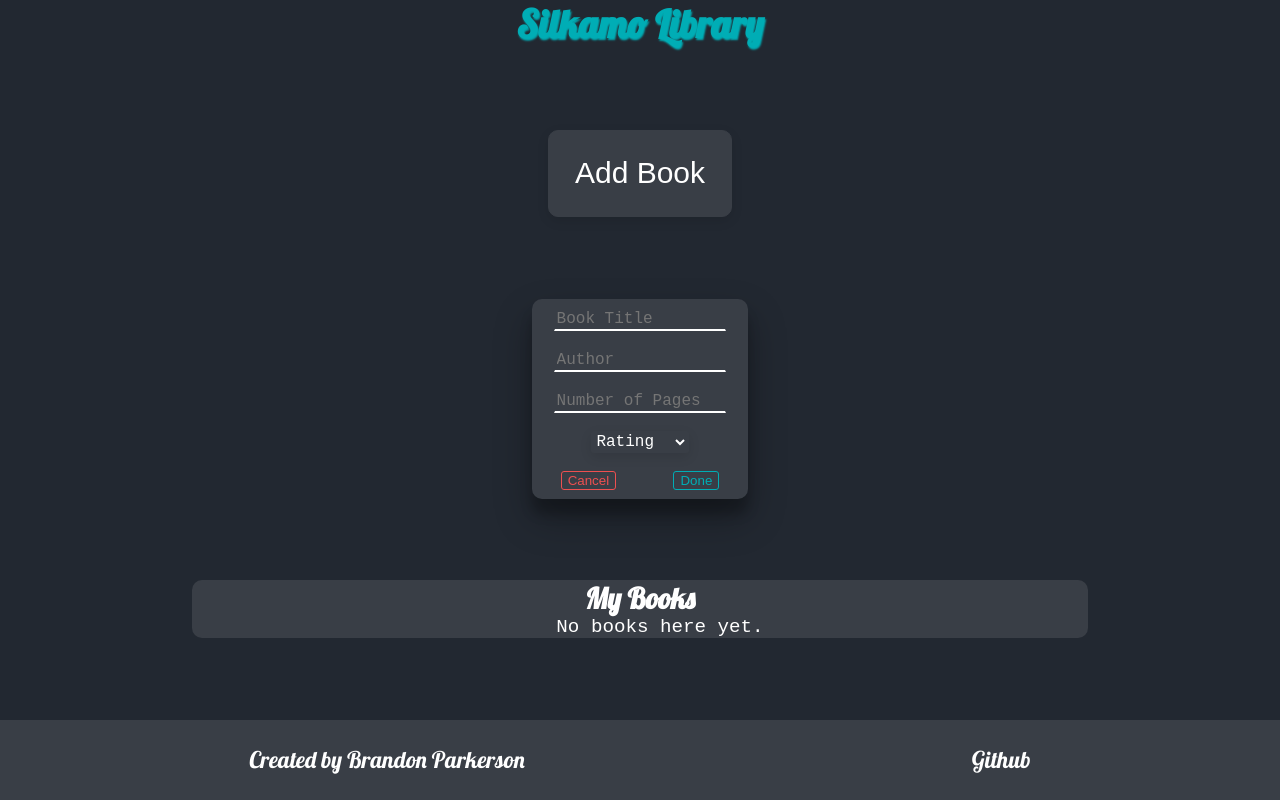
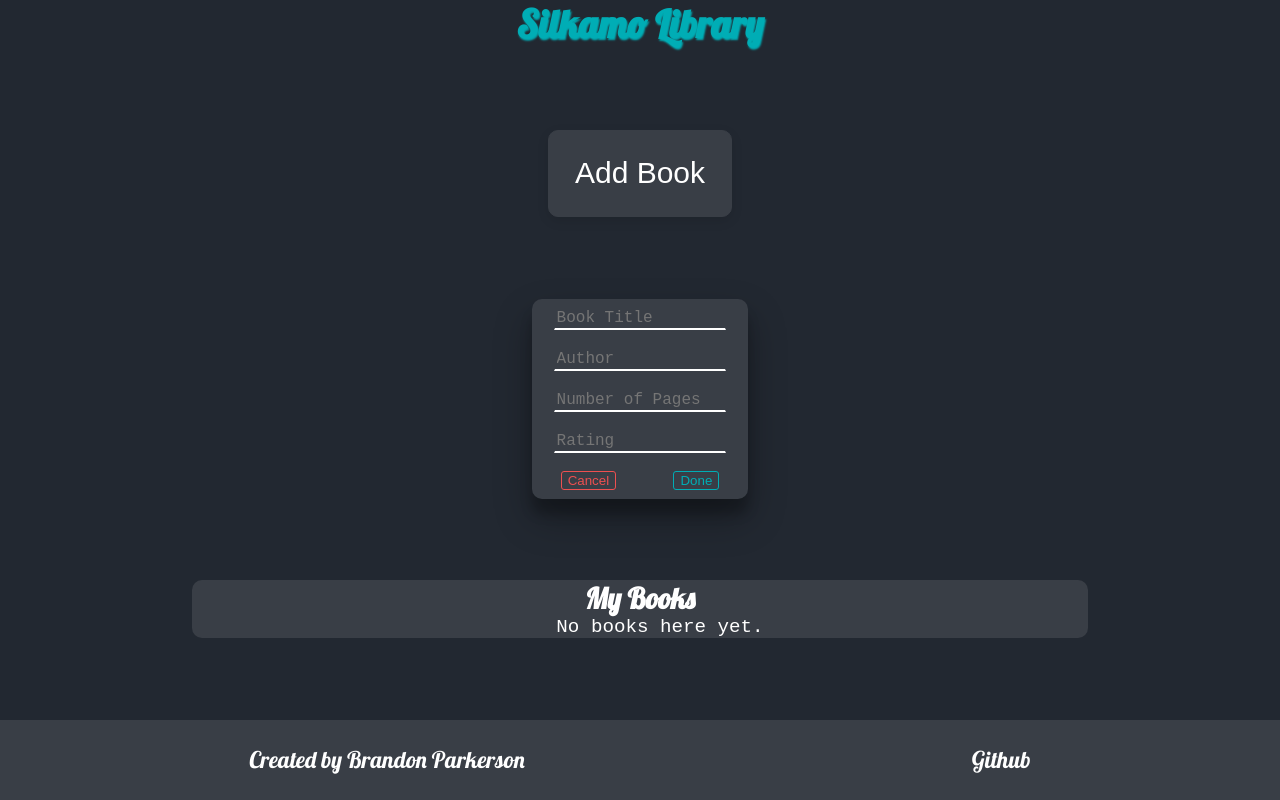
Before and after one commit to brandon-parkerson/silkamo-library, a React (Vite) app: page / in a window 1280 px wide. Both pictures are taken after a click on the button "Add Book". Built offline with nearby package versions, Linux system fonts and the light colour scheme.

Commit message:
feat: point rating

```diff
--- a/src/App.jsx
+++ b/src/App.jsx
@@ -114,14 +114,9 @@ function App() {
             value={formData.pages}
             onChange={handleChange}
           />
-          <select name="rating" value={formData.rating} onChange={handleChange}>
-            <option value="">Rating</option>
-            <option value="1">1</option>
-            <option value="2">2</option>
-            <option value="3">3</option>
-            <option value="4">4</option>
-            <option value="5">5</option>
-          </select>
+          <input name="rating" value={formData.rating} onChange={handleChange} placeholder='Rating'>
+
+          </input>
 
           {error && <p className="error-message">{error}</p>}
 
```
